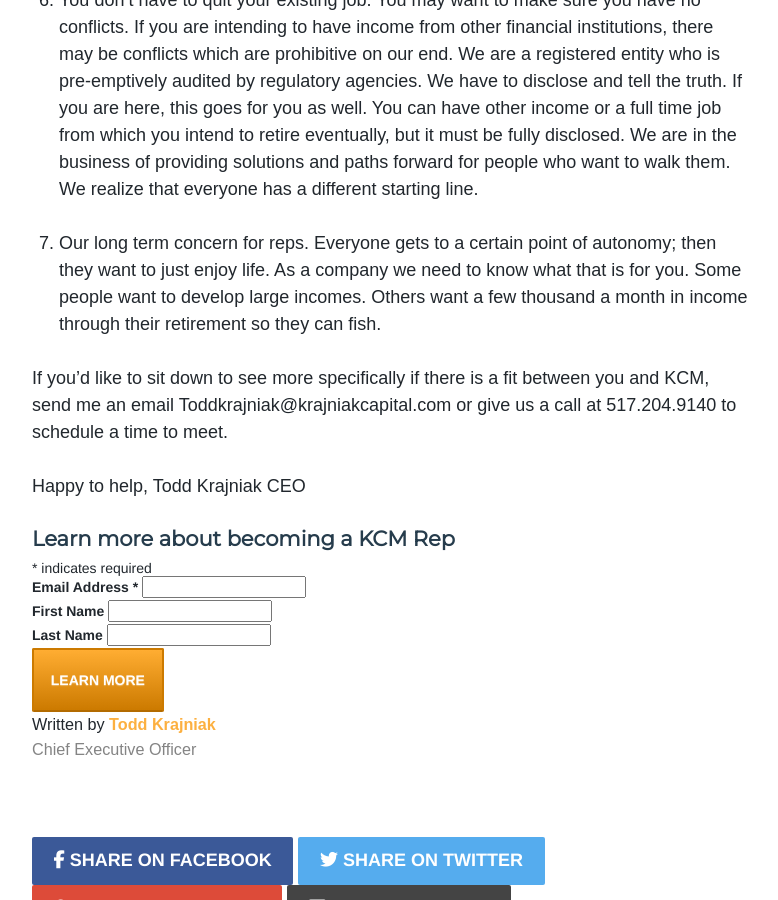
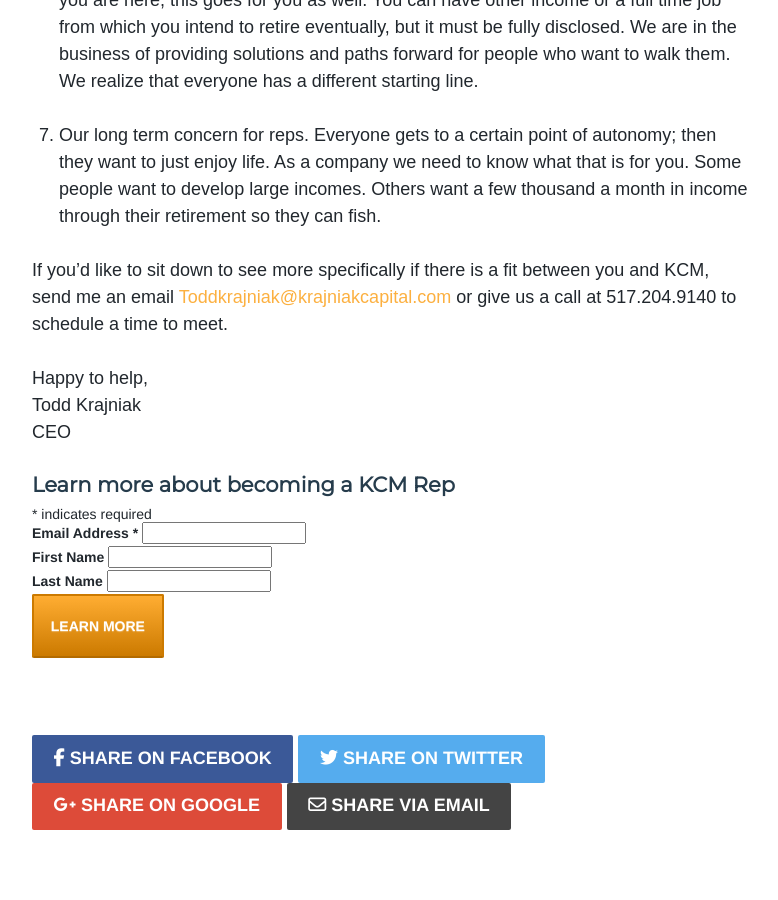
Before and after one commit to davidsilvasmith/kcm, a Jekyll site: the page built from _posts/2016-01-26-launching-careers-and-paths-forward-for-good-people.md, in a window 1280 px wide and 900 px high, scrolled down 3067 px. Shown: the whole window, without its empty margins (53-831 px from the left). Built offline with Jekyll 4.4.1, drawn with Linux system fonts in a browser that asks for light colours; nearby versions of some CDN libraries; some web fonts are replaced; comment, search, counter and statistics services are not loaded; some of the changed text lies outside the part shown.

Commit message:
removed written by

```diff
--- a/_layouts/post.html
+++ b/_layouts/post.html
@@ -20,7 +20,7 @@
 		  {% include newsletter-boiler.html %}
 		{% endif %}
     </section>
-
+    {% if page.skipboiler == false %}
     <footer>
         <address>
            {% if author.image %}<img src="{{ author.image }}">{% endif %}
@@ -28,8 +28,8 @@
             <span class="muted">{{ author.description }}</span>
             </p>
         </address>
-
     </footer>
+    {% endif %}
     <br />
     <br />
     <br />
--- a/_posts/2016-01-26-launching-careers-and-paths-forward-for-good-people.md
+++ b/_posts/2016-01-26-launching-careers-and-paths-forward-for-good-people.md
@@ -5,11 +5,6 @@
 image:  /images/posts/2016-01-26-launching-careers-and-paths-forward-for-good-people/team.jpg
 skipboiler: true
 ---
-
-Launching Careers and Paths Forward for Good People
-
-Todd Krajniak
-CEO
 
 ##KCM History
 KCM has been in existence as a Registered Investment Adviser since 2008. For our investors we have brought a particularly unique perspective to investing in deep value and newly developing publicly traded companies.  This unique perspective in analyzing an investment’s potential comes from my business entrepreneurial path.
@@ -52,10 +47,10 @@
 
  1. Our long term concern for reps.  Everyone gets to a certain point of autonomy; then they want to just enjoy life.  As a company we need to know what that is for you.  Some people want to develop large incomes. Others want a few thousand a month in income through their retirement so they can fish.
 
-If you’d like to sit down to see more specifically if there is a fit between you and KCM, send me an email Toddkrajniak@krajniakcapital.com or give us a call at 517.204.9140 to schedule a time to meet.
+If you’d like to sit down to see more specifically if there is a fit between you and KCM, send me an email [Toddkrajniak@krajniakcapital.com](toddkrajniak@krajniakcapital.com) or give us a call at 517.204.9140 to schedule a time to meet.
 
-Happy to help,
-Todd Krajniak
+Happy to help,<br>
+Todd Krajniak<br>
 CEO
 
 {% include become-a-rep-signup.html %}
```
